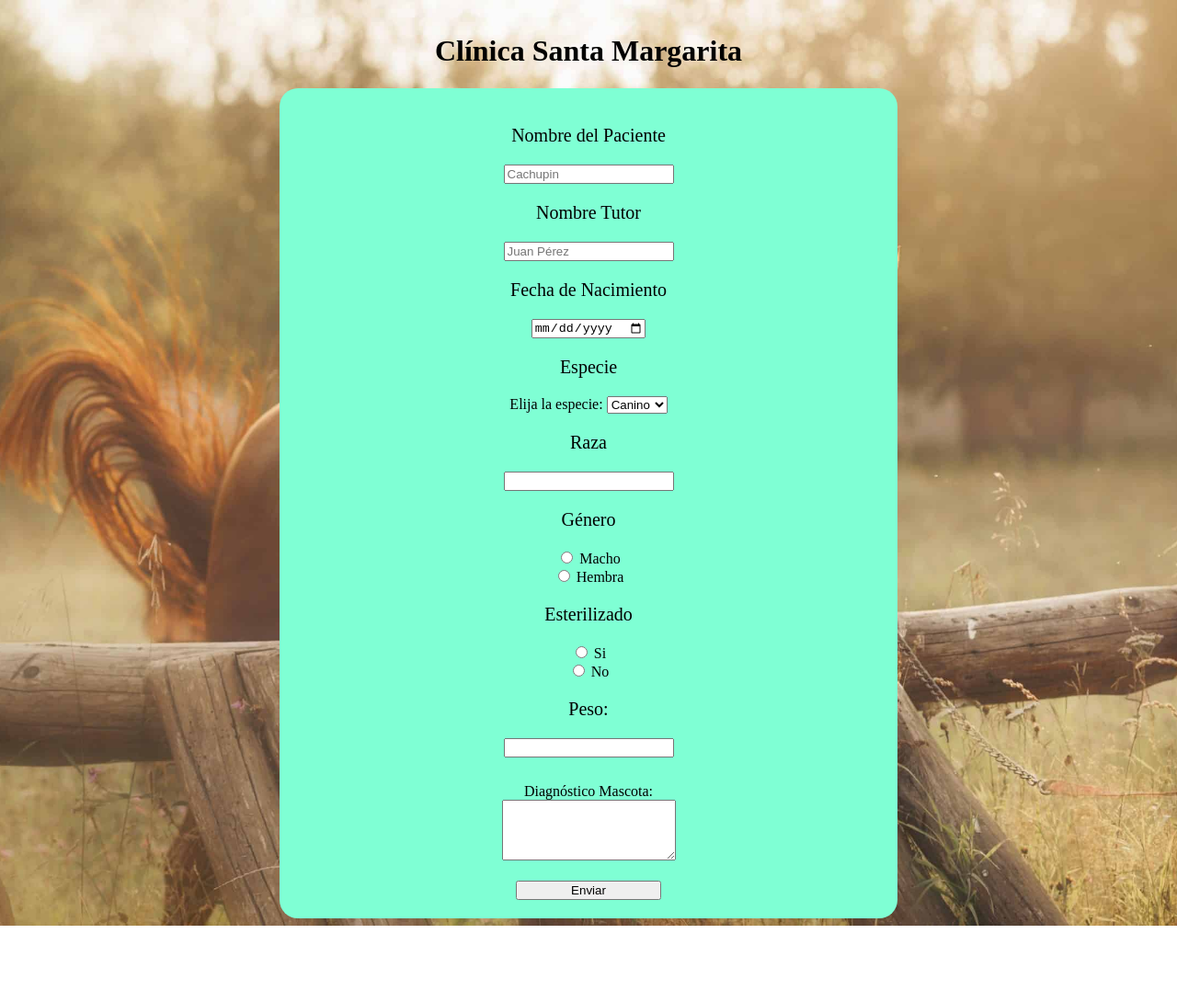
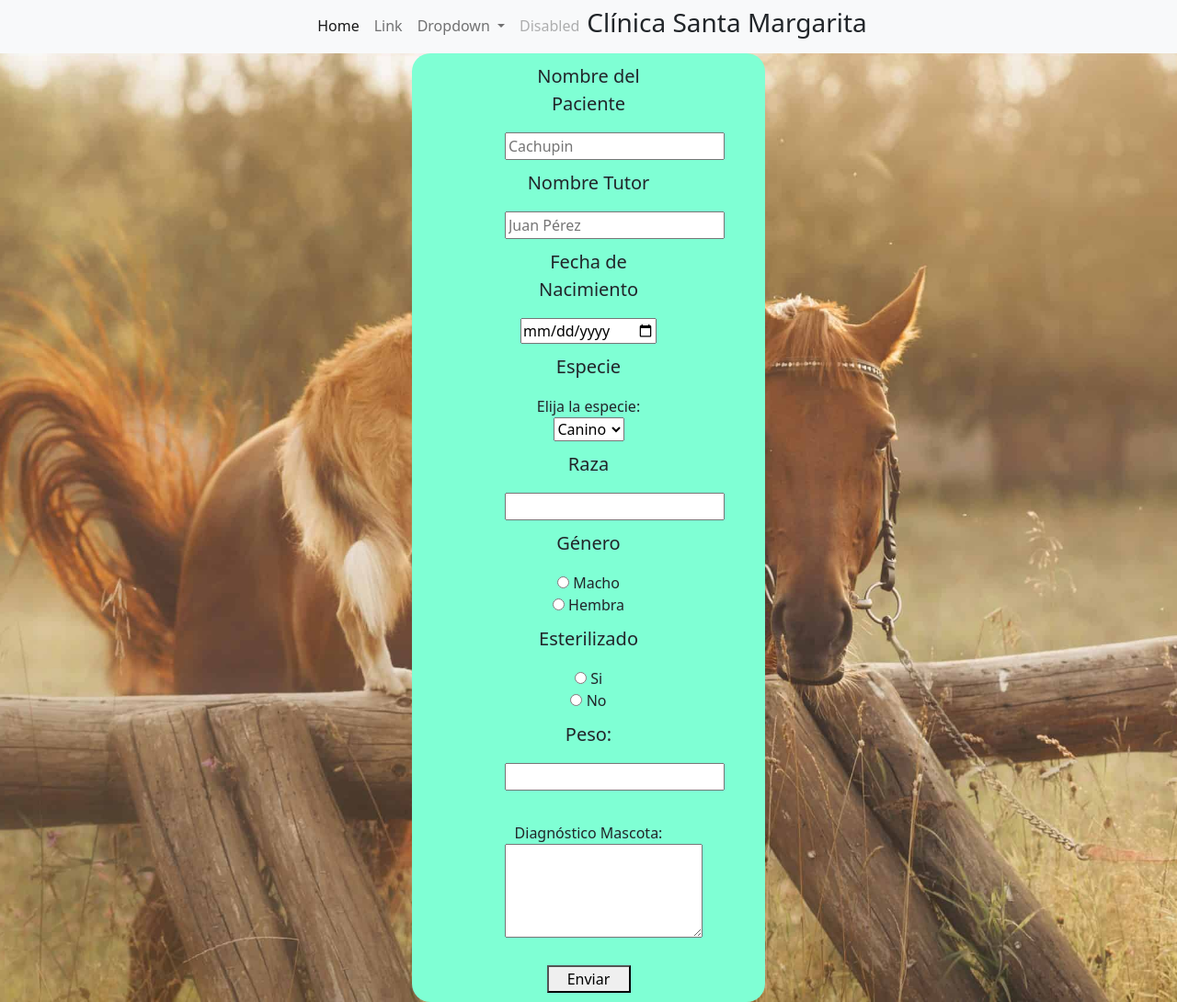
Before and after one commit to BiP00/desafio_veterinaria, a plain HTML site: page index.html in a window 1280 px wide. Shown: the whole page at 92% size. Before the commit the page ends 1007 px from the top, so only its background shows below. Drawn offline with nearby package versions, Linux system fonts and the light colour scheme.

Commit message:
se crean 2 html adicionales para la navegación dentro de la aplicación y un navbar desde Bootstrap para acceder a ellas. Se actualiza el readme.

```diff
--- a/estilos.css
+++ b/estilos.css
@@ -1,4 +1,4 @@
-body{
+body {
     background: rgb(2,0,36);
 background: linear-gradient(90deg, rgba(2,0,36,1) 0%, rgba(9,121,112,0.4822303921568627) 0%, rgba(9,122,114,1) 0%, rgba(0,212,255,1) 76%);
 }
@@ -14,33 +14,33 @@ p{
     font-size: 20px;
 }
 
-h1{
-    padding-top: 1rem;
-    text-align: center;
-}
 div.formulario {
     background-color: aquamarine;
-    padding: 20px;
+    padding: 10px;
     margin: auto;
-    width: 50%;
+    width: 30%;
     border-radius: 20px;
     text-align: center;
 }
 
-div > form{
+div > form {
     margin: auto;
     width: 50%;
 }
 
-div > form > div > button{
+div > form > div > button {
     margin: auto;
     width: 50%;
 }
 
-div.form-line{
+div.form-line {
     margin-bottom: 10px;
 }
 
-input{
-
+ul{
+    padding-left: 50px;
+    width: auto;
+    float: none;
+    display: inline-block;
+    margin: 0 auto;
 }
--- a/index.html
+++ b/index.html
@@ -6,10 +6,44 @@
     <meta name="viewport" content="width=device-width, initial-scale=1.0">
     <title>Veterinaria Santa Margarita</title>
     <link rel="stylesheet" href="estilos.css">
+    <!-- CSS only -->
+<link href="https://cdn.jsdelivr.net/npm/bootstrap@5.1.3/dist/css/bootstrap.min.css" rel="stylesheet" integrity="sha384-1BmE4kWBq78iYhFldvKuhfTAU6auU8tT94WrHftjDbrCEXSU1oBoqyl2QvZ6jIW3" crossorigin="anonymous">
 </head>
 <body>
-    <H1>Clínica Santa Margarita</H1>
-
+    <nav class="navbar navbar-expand-lg navbar-light bg-light">
+        <div class="container-fluid">
+          <button class="navbar-toggler" type="button" data-bs-toggle="collapse" data-bs-target="#navbarSupportedContent" aria-controls="navbarSupportedContent" aria-expanded="false" aria-label="Toggle navigation">
+            <span class="navbar-toggler-icon"></span>
+          </button>
+          <div class="collapse navbar-collapse" id="navbarSupportedContent">
+            <ul class="navbar-nav me-auto mb-2 mb-lg-0">
+              <li class="nav-item">
+                <a class="nav-link active" aria-current="page" href="#">Home</a>
+              </li>
+              <li class="nav-item">
+                <a class="nav-link" href="#">Link</a>
+              </li>
+              <li class="nav-item dropdown">
+                <a class="nav-link dropdown-toggle" href="#" id="navbarDropdown" role="button" data-bs-toggle="dropdown" aria-expanded="false">
+                  Dropdown
+                </a>
+                <ul class="dropdown-menu" aria-labelledby="navbarDropdown">
+                  <li><a class="dropdown-item" href="#">Action</a></li>
+                  <li><a class="dropdown-item" href="#">Another action</a></li>
+                  <li><hr class="dropdown-divider"></li>
+                  <li><a class="dropdown-item" href="#">Something else here</a></li>
+                </ul>
+              </li>
+              <li class="nav-item">
+                <a class="nav-link disabled">Disabled</a>
+              </li>
+              <li>
+                <H3>Clínica Santa Margarita</H3>
+              </li>
+            </ul>
+          </div>
+        </div>
+      </nav>
     <div class="formulario">
         <form action="" method="get">
             <div class="form-line">
```
Also changed, not shown: README.md, fichas.html (added), listado_pacientes.html (added).
